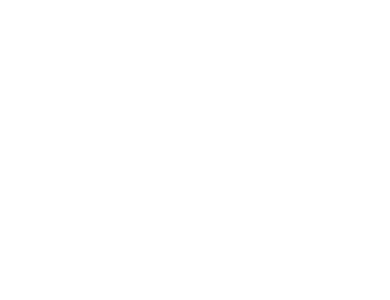
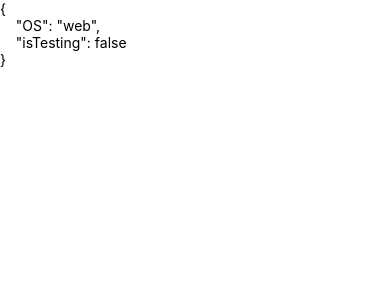
Before and after one commit to asad-digimark/react-native-cli-first, a React Native app: screen / in a window 390 px wide. Shown: the top 300 px of the page. Built offline with nearby package versions, Linux system fonts and the light colour scheme.

Commit message:
platform details

```diff
--- a/App.tsx
+++ b/App.tsx
@@ -8,6 +8,7 @@
 import Modal from './components/Modal';
 import Pressable from './components/Pressable';
 import Statusbar from './components/Statusbar';
+import Platform from './components/Platform';
 
 function App(): JSX.Element {
   return (
@@ -19,7 +20,8 @@
     // <ActivityIndicator />
     // <Modal />
     // <Pressable />
-    <Statusbar />
+    // <Statusbar />
+    <Platform />
   );
 }
 
--- /dev/null
+++ b/components/Platform.tsx
@@ -0,0 +1,9 @@
+import { Platform, Text, ScrollView } from 'react-native';
+
+export default () => {
+  return (
+    <ScrollView>
+      <Text>{JSON.stringify(Platform, undefined, 4)}</Text>
+    </ScrollView>
+  );
+};
```
